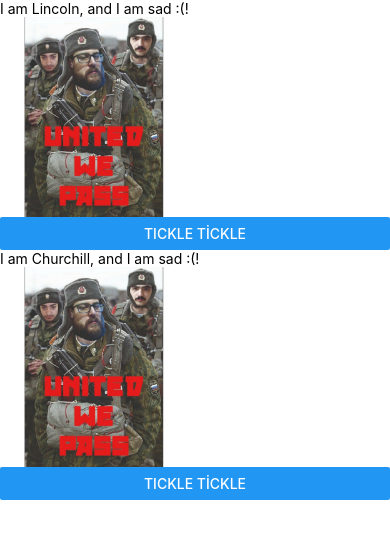
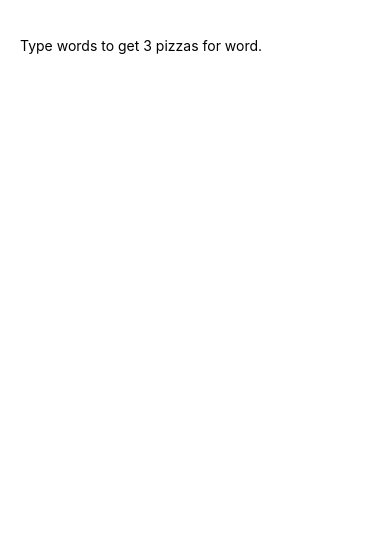
Before and after one commit to mertkaya13/React-Native-First-Projects, a React Native app: screen / in a window 390 px wide. Shown: the top 538 px of the page. Built offline with nearby package versions, Linux system fonts and the light colour scheme.

Commit message:
Word3Pizza
Word3Pizza

```diff
--- a/App.js
+++ b/App.js
@@ -1,40 +1,20 @@
-import React, { Component, useState } from "react";
-import { Button, Text, View ,Image, TextInput } from "react-native";
+import React, {Component ,useState } from 'react';
+import {Text, TextInput , View} from 'react-native';
 
-export class Human extends Component{
-  state = {isLaughing: false};
-
-  render(props){
-    return(
-      <View>
-        <Text>
-          I am {this.props.name}, and I am {this.state.isLaughing ? "laughing :D" : "sad :("}!
-        </Text>
-        <Image
-        source={require('./pp.png')}
-        style={{width: 200, height: 200}}
-        />
-        <Button
-          onPress={() => {
-            if(this.state.isLaughing == false)
-              this.setState({isLaughing: true});
-            else
-            this.setState({isLaughing: false});
-          }}
-          title={this.state.isLaughing ? "Make him sad" : "Tickle Tİckle"}
-        >
-        </Button>
-      </View>
-    );
-  }
+{/*This app translates every word into 3 pizza*/}
+export default function Word3Pizza(){
+  const [text, setText] = useState('');
+  return (
+    <View style = {{padding: 20}}>
+      <TextInput
+        style= {{height: 50}}
+        placeholder="Type words to get 3 pizzas for word."
+        onChangeText={text => setText(text)}
+        defaultValue={text}
+      />
+      <Text style={{padding:10,fontSize:40}}>
+        {text.split(' ').map((word) => word && '🍕🍕🍕').join(' ')}
+      </Text>
+    </View>
+  );
 }
-  export default class Cafe extends Component{
-    render(){
-      return(
-        <>
-          <Human name="Lincoln" />
-          <Human name="Churchill" />
-        </>
-      );
-    }
-  }
```
